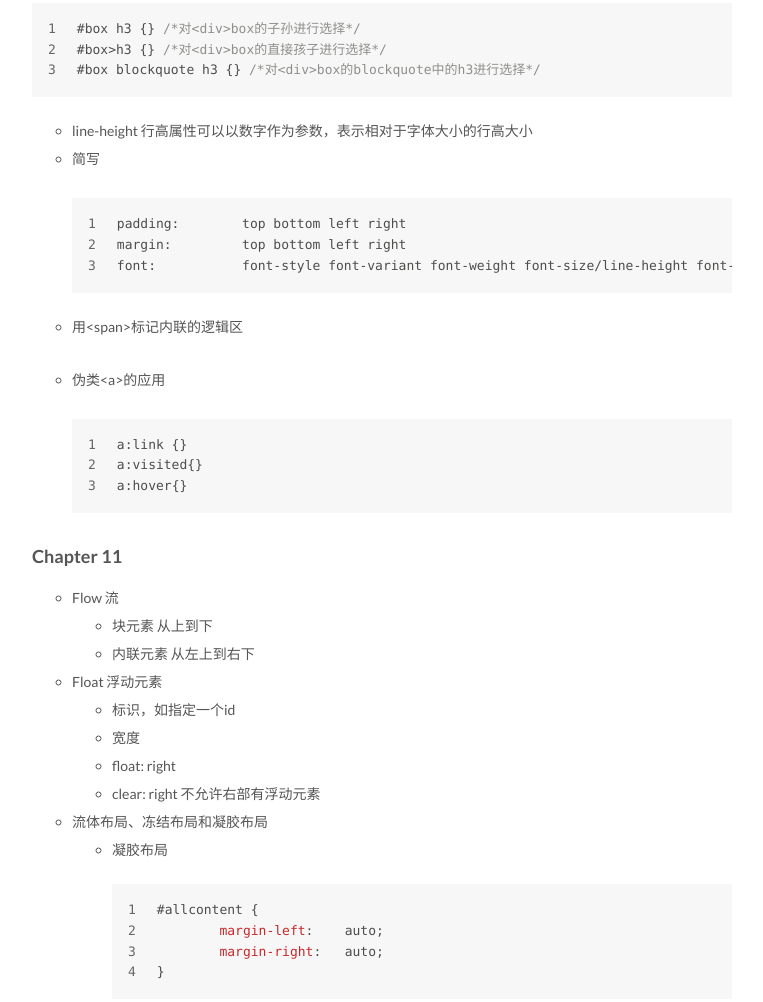
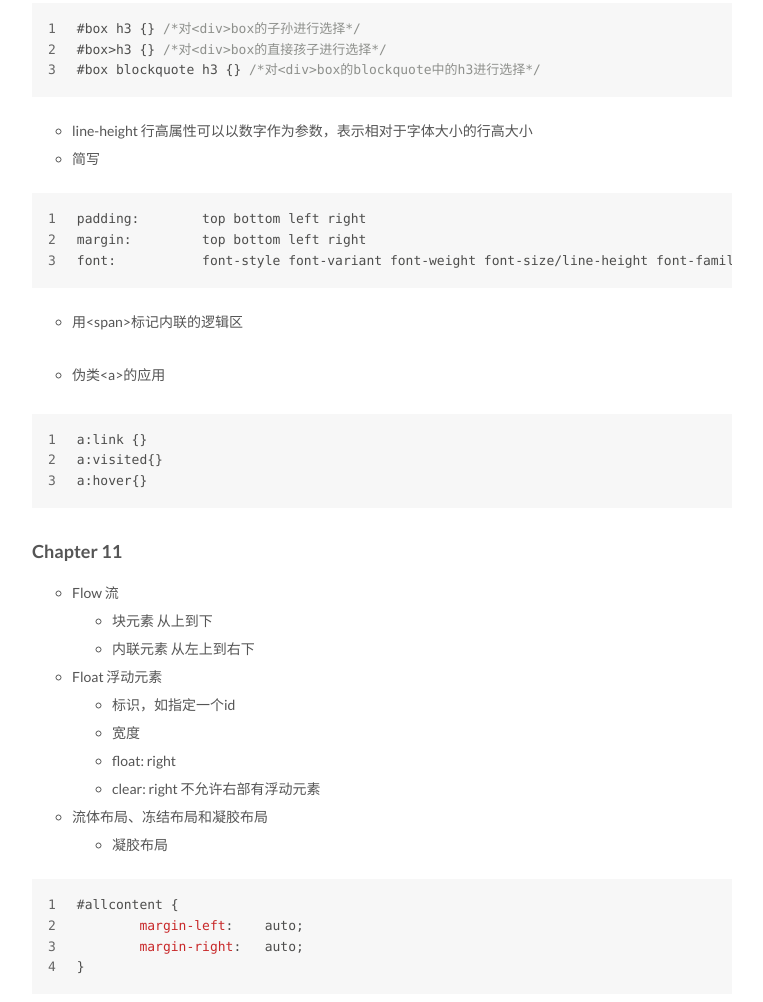
Before and after one commit to MonsieurKW/monsieurkw.github.io, a plain HTML site: page 2016/06/18/htmlcss笔记/index.html in a window 1280 px wide. Shown: the part 6060-7062 px from the top of the page, without its empty margins (98-861 px from the left). Drawn offline with Linux system fonts and the light colour scheme; a script that the page names is missing.

Commit message:
Site updated: 2016-06-23 23:44:49

```diff
--- a/2016/06/18/htmlcss笔记/index.html
+++ b/2016/06/18/htmlcss笔记/index.html
@@ -116,7 +116,7 @@ Chapter 3
 引用
 
 123&amp;lt;q&amp;gt;">
-<meta property="og:updated_time" content="2016-06-23T15:41:52.072Z">
+<meta property="og:updated_time" content="2016-06-23T15:44:37.653Z">
 <meta name="twitter:card" content="summary">
 <meta name="twitter:title" content="html/css笔记">
 <meta name="twitter:description" content="Chapter 2
@@ -491,15 +491,16 @@ Chapter 3
 <figure class="highlight css"><table><tr><td class="gutter"><pre><span class="line">1</span><br><span class="line">2</span><br><span class="line">3</span><br></pre></td><td class="code"><pre><span class="line"><span class="selector-id">#box</span> <span class="selector-tag">h3</span> &#123;&#125; <span class="comment">/*对&lt;div&gt;box的子孙进行选择*/</span></span><br><span class="line"><span class="selector-id">#box</span>&gt;<span class="selector-tag">h3</span> &#123;&#125; <span class="comment">/*对&lt;div&gt;box的直接孩子进行选择*/</span></span><br><span class="line"><span class="selector-id">#box</span> <span class="selector-tag">blockquote</span> <span class="selector-tag">h3</span> &#123;&#125; <span class="comment">/*对&lt;div&gt;box的blockquote中的h3进行选择*/</span></span><br></pre></td></tr></table></figure>
 <ul>
 <li>line-height 行高属性可以以数字作为参数，表示相对于字体大小的行高大小</li>
-<li><p>简写</p>
+<li>简写</li>
+</ul>
 <figure class="highlight"><table><tr><td class="gutter"><pre><span class="line">1</span><br><span class="line">2</span><br><span class="line">3</span><br></pre></td><td class="code"><pre><span class="line">padding: 	top bottom left right</span><br><span class="line">margin:		top bottom left right</span><br><span class="line">font:		font-style font-variant font-weight font-size/line-height font-family</span><br></pre></td></tr></table></figure>
-</li>
+<ul>
 <li><p>用&lt;span&gt;标记内联的逻辑区</p>
 </li>
 <li><p>伪类&lt;a&gt;的应用</p>
-<figure class="highlight css"><table><tr><td class="gutter"><pre><span class="line">1</span><br><span class="line">2</span><br><span class="line">3</span><br></pre></td><td class="code"><pre><span class="line"><span class="selector-tag">a</span><span class="selector-pseudo">:link</span> &#123;&#125;</span><br><span class="line"><span class="selector-tag">a</span><span class="selector-pseudo">:visited</span>&#123;&#125;</span><br><span class="line"><span class="selector-tag">a</span><span class="selector-pseudo">:hover</span>&#123;&#125;</span><br></pre></td></tr></table></figure>
 </li>
 </ul>
+<figure class="highlight css"><table><tr><td class="gutter"><pre><span class="line">1</span><br><span class="line">2</span><br><span class="line">3</span><br></pre></td><td class="code"><pre><span class="line"><span class="selector-tag">a</span><span class="selector-pseudo">:link</span> &#123;&#125;</span><br><span class="line"><span class="selector-tag">a</span><span class="selector-pseudo">:visited</span>&#123;&#125;</span><br><span class="line"><span class="selector-tag">a</span><span class="selector-pseudo">:hover</span>&#123;&#125;</span><br></pre></td></tr></table></figure>
 <h4 id="Chapter-11"><a href="#Chapter-11" class="headerlink" title="Chapter 11"></a>Chapter 11</h4><ul>
 <li>Flow 流<ul>
 <li>块元素 从上到下</li>
@@ -514,11 +515,11 @@ Chapter 3
 </ul>
 </li>
 <li>流体布局、冻结布局和凝胶布局<ul>
-<li>凝胶布局<figure class="highlight css"><table><tr><td class="gutter"><pre><span class="line">1</span><br><span class="line">2</span><br><span class="line">3</span><br><span class="line">4</span><br></pre></td><td class="code"><pre><span class="line"><span class="selector-id">#allcontent</span> &#123;</span><br><span class="line">	<span class="attribute">margin-left</span>: 	auto;</span><br><span class="line">	<span class="attribute">margin-right</span>:	auto;</span><br><span class="line">&#125;</span><br></pre></td></tr></table></figure></li>
+<li>凝胶布局</li>
 </ul>
 </li>
 </ul>
-
+<figure class="highlight css"><table><tr><td class="gutter"><pre><span class="line">1</span><br><span class="line">2</span><br><span class="line">3</span><br><span class="line">4</span><br></pre></td><td class="code"><pre><span class="line"><span class="selector-id">#allcontent</span> &#123;</span><br><span class="line">	<span class="attribute">margin-left</span>: 	auto;</span><br><span class="line">	<span class="attribute">margin-right</span>:	auto;</span><br><span class="line">&#125;</span><br></pre></td></tr></table></figure>
 
     </div>
 
```
